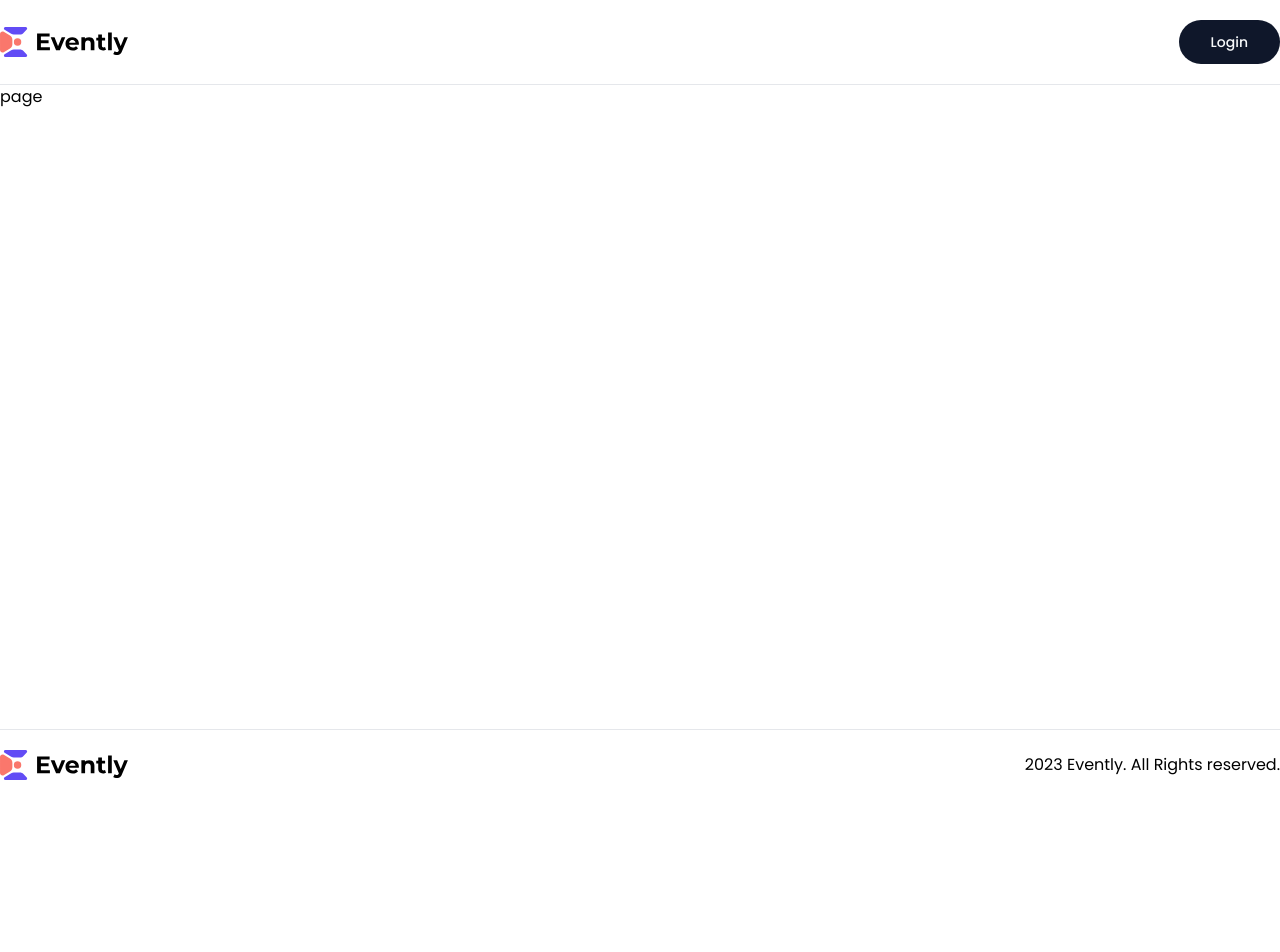
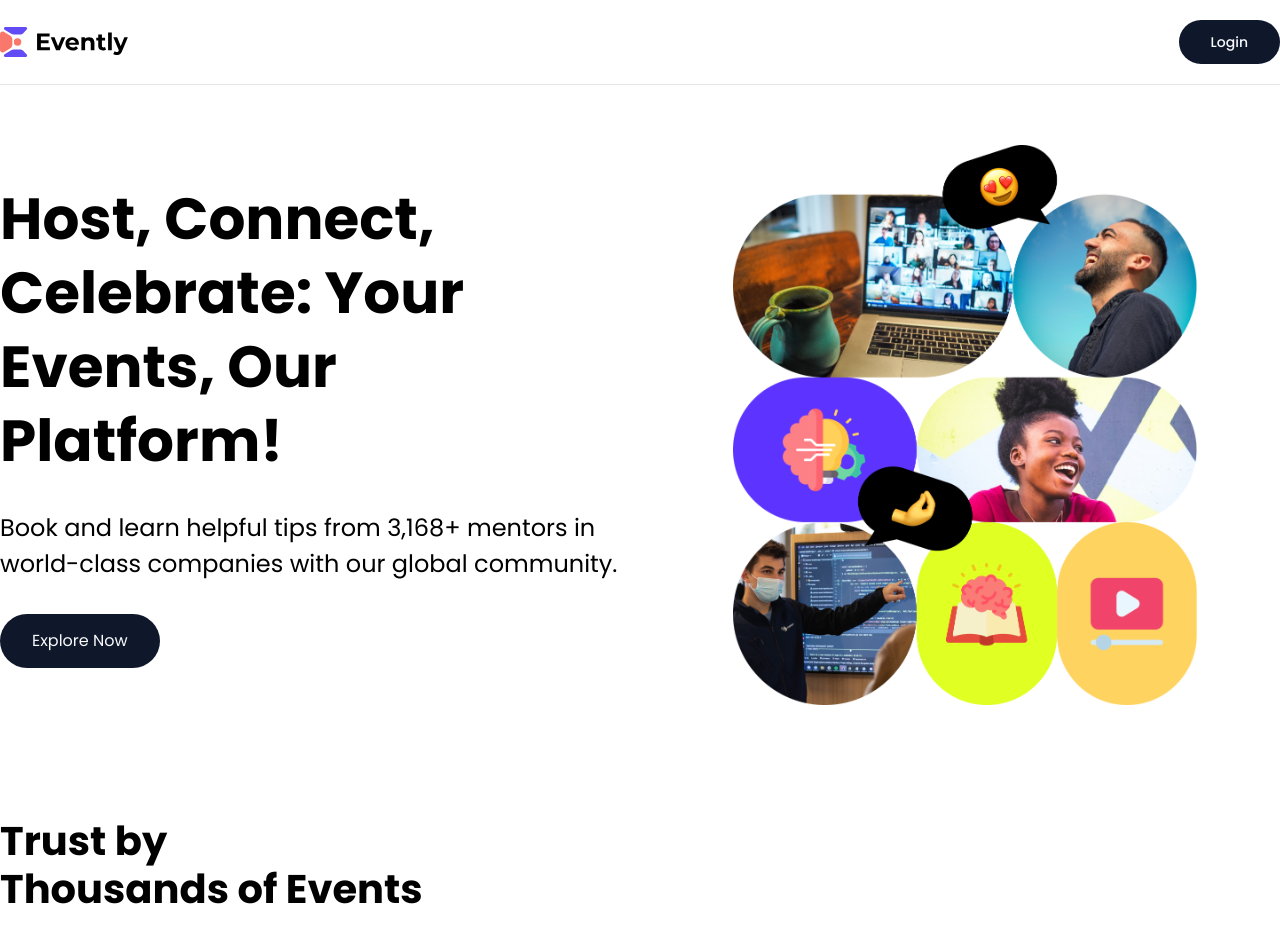
Before and after one commit to alohadancemeow/next-14-event, a Next.js app: page / in a window 1280 px wide. Shown: the top 952 px of the page. Before the commit the page ends 800 px from the top, so only its background shows below. Built offline with nearby package versions, Linux system fonts and the light colour scheme; no server answers.

Commit message:
🍀 home page

```diff
--- a/app/(route)/page.tsx
+++ b/app/(route)/page.tsx
@@ -1,11 +1,74 @@
-import React from 'react'
+// import CategoryFilter from "@/components/shared/CategoryFilter";
+// import Collection from "@/components/shared/Collection";
+// import Search from "@/components/shared/Search";
+import { Button } from "@/components/ui/button";
+// import { getAllEvents } from "@/lib/actions/event.actions";
+import { SearchParamProps } from "@/types";
+import Image from "next/image";
+import Link from "next/link";
 
-type Props = {}
+export default async function Home({ searchParams }: SearchParamProps) {
+  const page = Number(searchParams?.page) || 1;
+  // const searchText = (searchParams?.query as string) || "";
+  // const category = (searchParams?.category as string) || "";
 
-const page = (props: Props) => {
+  // const events = await getAllEvents({
+  //   query: searchText,
+  //   category,
+  //   page,
+  //   limit: 6,
+  // });
+
   return (
-    <div>page</div>
-  )
+    <>
+      <section className="bg-primary-50 bg-dotted-pattern bg-contain py-5 md:py-10">
+        <div className="wrapper grid grid-cols-1 gap-5 md:grid-cols-2 2xl:gap-0">
+          <div className="flex flex-col justify-center gap-8">
+            <h1 className="h1-bold">
+              Host, Connect, Celebrate: Your Events, Our Platform!
+            </h1>
+            <p className="p-regular-20 md:p-regular-24">
+              Book and learn helpful tips from 3,168+ mentors in world-class
+              companies with our global community.
+            </p>
+            <Button size="lg" asChild className="button w-full sm:w-fit">
+              <Link href="#events">Explore Now</Link>
+            </Button>
+          </div>
+
+          <Image
+            src="/assets/images/hero.png"
+            alt="hero"
+            width={1000}
+            height={1000}
+            className="max-h-[70vh] object-contain object-center 2xl:max-h-[50vh]"
+          />
+        </div>
+      </section>
+
+      <section
+        id="events"
+        className="wrapper my-8 flex flex-col gap-8 md:gap-12"
+      >
+        <h2 className="h2-bold">
+          Trust by <br /> Thousands of Events
+        </h2>
+
+        {/* <div className="flex w-full flex-col gap-5 md:flex-row">
+          <Search />
+          <CategoryFilter />
+        </div>
+
+        <Collection
+          data={events?.data}
+          emptyTitle="No Events Found"
+          emptyStateSubtext="Come back later"
+          collectionType="All_Events"
+          limit={6}
+          page={page}
+          totalPages={events?.totalPages}
+        /> */}
+      </section>
+    </>
+  );
 }
-
-export default page
--- /dev/null
+++ b/types/index.ts
@@ -0,0 +1,149 @@
+// ====== USER PARAMS
+export type CreateUserParams = {
+  clerkId: string;
+  firstName: string;
+  lastName: string;
+  username: string;
+  email: string;
+  photo: string;
+};
+
+export type UpdateUserParams = {
+  firstName: string;
+  lastName: string;
+  username: string;
+  photo: string;
+};
+
+// ====== EVENT PARAMS
+export type CreateEventParams = {
+  userId: string;
+  event: {
+    title: string;
+    description: string;
+    location: string;
+    imageUrl: string;
+    startDateTime: Date;
+    endDateTime: Date;
+    categoryId: string;
+    price: string;
+    isFree: boolean;
+    url: string;
+  };
+  path: string;
+};
+
+export type UpdateEventParams = {
+  userId: string;
+  event: {
+    _id: string;
+    title: string;
+    imageUrl: string;
+    description: string;
+    location: string;
+    startDateTime: Date;
+    endDateTime: Date;
+    categoryId: string;
+    price: string;
+    isFree: boolean;
+    url: string;
+  };
+  path: string;
+};
+
+export type DeleteEventParams = {
+  eventId: string;
+  path: string;
+};
+
+export type GetAllEventsParams = {
+  query: string;
+  category: string;
+  limit: number;
+  page: number;
+};
+
+export type GetEventsByUserParams = {
+  userId: string;
+  limit?: number;
+  page: number;
+};
+
+export type GetRelatedEventsByCategoryParams = {
+  categoryId: string;
+  eventId: string;
+  limit?: number;
+  page: number | string;
+};
+
+export type Event = {
+  _id: string;
+  title: string;
+  description: string;
+  price: string;
+  isFree: boolean;
+  imageUrl: string;
+  location: string;
+  startDateTime: Date;
+  endDateTime: Date;
+  url: string;
+  organizer: {
+    _id: string;
+    firstName: string;
+    lastName: string;
+  };
+  category: {
+    _id: string;
+    name: string;
+  };
+};
+
+// ====== CATEGORY PARAMS
+export type CreateCategoryParams = {
+  categoryName: string;
+};
+
+// ====== ORDER PARAMS
+export type CheckoutOrderParams = {
+  eventTitle: string;
+  eventId: string;
+  price: string;
+  isFree: boolean;
+  buyerId: string;
+};
+
+export type CreateOrderParams = {
+  stripeId: string;
+  eventId: string;
+  buyerId: string;
+  totalAmount: string;
+  createdAt: Date;
+};
+
+export type GetOrdersByEventParams = {
+  eventId: string;
+  searchString: string;
+};
+
+export type GetOrdersByUserParams = {
+  userId: string | null;
+  limit?: number;
+  page: string | number | null;
+};
+
+// ====== URL QUERY PARAMS
+export type UrlQueryParams = {
+  params: string;
+  key: string;
+  value: string | null;
+};
+
+export type RemoveUrlQueryParams = {
+  params: string;
+  keysToRemove: string[];
+};
+
+export type SearchParamProps = {
+  params: { id: string };
+  searchParams: { [key: string]: string | string[] | undefined };
+};
```
